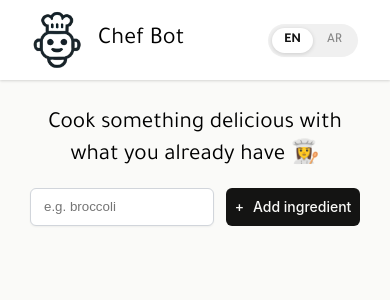
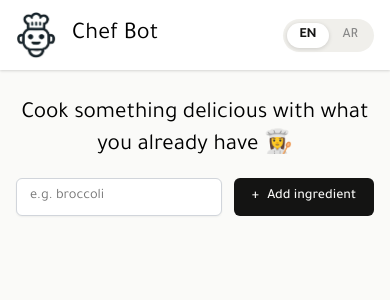
Before and after one commit to hagarSamy310/AI-ReacipeGenerator, a React (Vite) app: page / in a window 390 px wide. Shown: the top 300 px of the page. Built offline with nearby package versions, Linux system fonts and the light colour scheme; no server answers; what groq-sdk would draw is missing.

Commit message:
Refactor: cleaedn up App.jsx and reorganizde CSS

```diff
--- a/src/App.css
+++ b/src/App.css
@@ -1,48 +1,84 @@
 main {
-	padding: 30px 30px 10px;
+	padding: 30px 16px 10px;
 }
+
+@media (min-width: 480px) {
+	main {
+		padding: 30px 30px 10px;
+	}
+}
+
+/* Tagline */
 .tagline {
 	text-align: center;
 	padding-bottom: 1.1rem;
 	margin: 0;
-	font-size: clamp(1.2rem, 1.2rem + 1vw, 1.5rem );
+	font-size: var(--font-size-lg);
 }
-/* Add ingredients Form */
-form {
+
+/* Error message */
+.err-msg {
+	position: absolute;
+	opacity: 0;
+	background-color: var(--color-dark);
+	color: var(--color-white);
+	padding: 0.6rem 1rem;
+	display: flex;
+	justify-content: center;
+	align-items: center;
+	border-radius: var(--radius-md);
+	top: 10px;
+	left: 50%;
+	transform: translateX(-50%);
+	font-size: var(--font-size-sm);
+	white-space: nowrap;
+}
+
+.err-msg.visible {
+	opacity: 1;
+}
+
+/* --- Add Ingredient Form --- */
+.ingredient-form {
 	display: flex;
 	justify-content: center;
 	gap: 12px;
 	height: 38px;
 }
 
-form > input {
-	border-radius: 6px;
-	border: 1px solid #d1d5db;
+.ingredient-form input {
+	border-radius: var(--radius-sm);
+	border: 1px solid var(--color-border);
 	padding: 10px 13px;
-	box-shadow: 0px 1px 2px 0px rgba(0, 0, 0, 0.05);
+	box-shadow: var(--shadow-xs);
 	flex-grow: 1;
 	max-width: 400px;
-	min-width: 150px;
+	min-width: 120px;
+	font-family: var(--font-main);
+	font-size: var(--font-size-base);
 }
 
-form > button {
-	font-family: inter, sans-serif;
-	border-radius: 6px;
-	border: none;
-	background-color: #141413;
-	color: #fafaf8;
-	font-size: 0.875rem;
-	width: 150px;
+.ingredient-form button {
+	border-radius: var(--radius-sm);
+	background-color: var(--color-dark);
+	color: var(--color-off-white);
+	font-size: var(--font-size-sm);
+	width: 140px;
 	font-weight: 500;
-	cursor: pointer;
 	transition: background-color 0.2s ease-in-out;
 }
 
-form > button:hover {
-	background-color: #484747;
+@media (min-width: 480px) {
+	.ingredient-form button {
+		width: 150px;
+	}
 }
 
-form > button::before {
+.ingredient-form button:hover {
+	background-color: var(--color-dark-hover);
+}
+
+.ingredient-form button::before {
 	content: "+ ";
 	margin-right: 5px;
 }
--- a/src/App.jsx
+++ b/src/App.jsx
@@ -1,25 +1,44 @@
 import "./App.css";
+
+// Translations
 import { translations } from "./translations";
-import { Header } from "../src/components/Header/Header";
-import { Recipe } from "../src/components/Recipe/Recipe";
-import { IngredientsList } from "../src/components/IngredientsList/IngredientsList";
-import { getRecipesFromChefBot } from "../src/services/ai";
+
+// Components
+import { Header } from "./components/Header/Header";
+import { IngredientsList } from "./components/IngredientsList/IngredientsList";
+import { Recipe } from "./components/Recipe/Recipe";
+
+// Services
+import { getRecipesFromChefBot } from "./services/ai";
+
+// React
 import { useState, useEffect, useRef } from "react";
 
 export function App() {
+	// State
 	const [language, setLanguage] = useState("en");
 	const [ingredients, setIngredients] = useState([]);
+	const [errorMessage, setErrorMessage] = useState("");
 	const [recipe, setRecipe] = useState("");
 	const [isLoading, setIsLoading] = useState(false);
+
+	// Ref to scroll to recipe section when it appears
 	const recipeView = useRef(null);
 
+	// Handlers
 	function toggleLanguage() {
 		setLanguage((prevLang) => (prevLang === "en" ? "ar" : "en"));
 	}
+
 	function addIngredient(data) {
 		const newIngredient = data.get("ingredient");
-		if (!newIngredient.trim()) return;
-		setIngredients((prevIngredients) => [...prevIngredients, newIngredient]);
+		const trimmedInput = newIngredient.trim().toLowerCase();
+
+		// Reject empty or duplicate ingredients
+		if (!trimmedInput || ingredients.includes(trimmedInput)) {
+			setErrorMessage(translations[language].errorMessage);
+		} else
+			setIngredients((prevIngredients) => [...prevIngredients, trimmedInput]);
 	}
 
 	const getRecipe = async () => {
@@ -31,21 +50,41 @@ export function App() {
 		setRecipe(recommendedRecipe);
 		setIsLoading(false);
 	};
+
+	function reset() {
+		setIngredients([]);
+		setRecipe("");
+	}
+
+	//  Effects
+	// Auto-clear error message after 2 seconds
+	useEffect(() => {
+		if (!errorMessage) return;
+		const timer = setTimeout(() => setErrorMessage(""), 2000);
+
+		return () => clearTimeout(timer);
+	}, [errorMessage]);
+
+	// Scroll to recipe section whenever a new recipe is generated
 	useEffect(() => {
 		if (recipe.trim().length !== 0 && recipeView.current !== null)
 			recipeView.current.scrollIntoView({ behavior: "smooth" });
 	}, [recipe]);
 
-	function reset() {
-		setIngredients([]);
-		setRecipe("");
-	}
+	//  Render
 	return (
 		<>
 			<Header language={language} toggleLanguage={toggleLanguage}></Header>
 			<main dir={language === "ar" ? "rtl" : "ltr"}>
+				{/* Error message -- visible class controls opacity */}
+				<span className={`err-msg ${errorMessage ? "visible" : ""}`}>
+					{errorMessage}
+				</span>
+
 				<p className="tagline">{translations[language].tagline}</p>
-				<form action={addIngredient}>
+
+				{/* Add ingredient form */}
+				<form className="ingredient-form" action={addIngredient}>
 					<input
 						name="ingredient"
 						type="text"
@@ -54,6 +93,8 @@ export function App() {
 					/>
 					<button>{translations[language].addButton}</button>
 				</form>
+
+				{/* Show ingredients list */}
 				{ingredients.length > 0 ? (
 					<IngredientsList
 						ingredients={ingredients}
@@ -62,6 +103,8 @@ export function App() {
 						language={language}
 					/>
 				) : null}
+
+				{/* Show recipe section */}
 				{(recipe.trim().length !== 0 || isLoading) && (
 					<Recipe
 						recipe={recipe}
--- a/src/components/Header/Header.css
+++ b/src/components/Header/Header.css
@@ -2,28 +2,41 @@ header {
 	display: flex;
 	align-items: center;
 	gap: 16px;
+	height: 70px;
+	box-shadow: var(--shadow-sm);
+	background-color: var(--color-white);
+	padding: 0 1rem;
+}
+
+@media (min-width: 480px) {
+	header {
 		height: 80px;
-	box-shadow: 0px 1px 3px 0px rgba(0, 0, 0, 0.1),
-		0px 1px 2px 0px rgba(0, 0, 0, 0.06);
-	background-color: #fff;
 		padding: 0 2rem;
+	}
 }
 
 header > img {
+	width: 40px;
+}
+
+@media (min-width: 480px) {
+	header > img {
 		width: 50px;
+	}
 }
 
 header > h1 {
 	font-weight: 400;
 	white-space: nowrap;
-    font-size: clamp(1.5rem, 3vw, 2rem);
+	font-size: var(--font-size-xl);
 }
 
+/* Language toggle button */
 .lang-toggle {
 	display: flex;
 	align-items: center;
-    background-color: #f0f0f0;
-    border-radius: 20px;
+	background-color: var(--color-surface);
+	border-radius: var(--radius-full);
 	padding: 4px;
 	gap: 2px;
 	margin-left: auto;
@@ -32,15 +45,16 @@ header > h1 {
 .lang-toggle span {
 	padding: 4px 12px;
 	border-radius: 16px;
-    font-size: 0.85rem;
+	font-size: var(--font-size-sm);
 	font-weight: 500;
 	color: #888;
 	transition: all 0.3s ease;
 }
 
+/* Active language */
 .lang-toggle .active {
-    background-color: #fff;
-    color: #111;
+	background-color: var(--color-white);
+	color: var(--color-dark);
 	font-weight: 700;
-    box-shadow: 0 1px 4px rgba(0,0,0,0.15);
+	box-shadow: var(--shadow-toast);
 }
--- a/src/components/IngredientsList/IngredientsList.jsx
+++ b/src/components/IngredientsList/IngredientsList.jsx
@@ -3,16 +3,18 @@ import {translations} from "../../translations"
 
 
 export function IngredientsList({ ingredients, getRecipe, recipeRef, language}) {
-	const ingredientsList = ingredients.map((ingredient, i) => {
-		return <li key={i}>{ingredient}</li>;
+
+	const ingredientsList = ingredients.map((ingredient) => {
+		return <li key={crypto.randomUUID()}>{ingredient}</li>;
 	});
 
 	return (
-		<section>
+		<section className="ingredients-section">
 			<h2>{translations[language].ingredientsTitle}</h2>
 			<ul className="ingredients-list" aria-live="polite">
 				{ingredientsList}
 			</ul>
+			{/* Display CTA Get Recipe banner if ingredients >= 3 */}
 			{ingredients.length > 2 ? (
 				<div className="get-recipe-container" ref={recipeRef}>
 					<div>
--- a/src/components/Recipe/Recipe.css
+++ b/src/components/Recipe/Recipe.css
@@ -1,8 +1,8 @@
 .suggested-recipe-container {
 	padding: 1rem 0;
-	color: #475467;
+	color: var(--color-text-muted);
 	line-height: 28px;
-	font-size: 1.125rem;
+	font-size: var(--font-size-md);
 	font-weight: 400;
 	display: flex;
 	flex-direction: column;
@@ -13,22 +13,25 @@
 	margin-bottom: 8px;
 }
 
+/* Loading */
 .loading {
 	margin: 0;
 	font-weight: bold;
 }
 
+/* Reset / Start Over button */
 .reset-btn {
-	border-radius: 6px;
-	background: #d17557;
-	box-shadow: 0px 1px 2px 0px rgba(0, 0, 0, 0.05);
-	color: #fafaf8;
+	border-radius: var(--radius-sm);
+	background: var(--color-accent);
+	box-shadow: var(--shadow-xs);
+	color: var(--color-off-white);
 	padding: 6px 10px;
-	font-size: clamp(1rem, 1.2vw, 1.2rem);
+	font-size: var(--font-size-md);
 	transition: transform 0.2s ease-in-out;
 	width: max-content;
-	place-self: center;
+	align-self: center;
 }
+
 .reset-btn:hover {
-	transform: scale(1.1);
+	transform: scale(1.05);
 }
--- a/src/components/Recipe/Recipe.jsx
+++ b/src/components/Recipe/Recipe.jsx
@@ -11,7 +11,10 @@ export function Recipe({ recipe, isLoading, language, reset }) {
 				) : (
 					<>
 						<ReactMarkdown>{recipe}</ReactMarkdown>
-						<button className="reset-btn" onClick={reset}>{translations[language].resetButton}</button>
+						{/* Start Over button >> to reset eveything */}
+						<button className="reset-btn" onClick={reset}>
+							{translations[language].resetButton}
+						</button>
 					</>
 				)}
 			</article>
--- a/src/index.css
+++ b/src/index.css
@@ -1,17 +1,52 @@
+:root {
+	/* Colors */
+	--color-bg: #fafaf8;
+	--color-dark: #141413;
+	--color-dark-hover: #484747;
+	--color-accent: #d17557;
+	--color-surface: #f0efeb;
+	--color-text-muted: #475467;
+	--color-text-subtle: #6b7280;
+	--color-border: #d1d5db;
+	--color-white: #ffffff;
+	--color-off-white: #fafaf8;
+
+	/* Typography */
+	--font-main: "Tajawal", sans-serif;
+	--font-size-sm: 0.875rem;
+	--font-size-base: clamp(0.9rem, 1.5vw, 1.125rem);
+	--font-size-md: clamp(1rem, 1.2vw, 1.2rem);
+	--font-size-lg: clamp(1.2rem, 1.2rem + 1vw, 1.5rem);
+	--font-size-xl: clamp(1.5rem, 3vw, 2rem);
+
+	/* Spacing */
+	--radius-sm: 6px;
+	--radius-md: 8px;
+	--radius-full: 20px;
+
+	/* Shadows */
+	--shadow-xs: 0px 1px 2px 0px rgba(0, 0, 0, 0.05);
+	--shadow-sm:
+		0px 1px 3px 0px rgba(0, 0, 0, 0.1), 0px 1px 2px 0px rgba(0, 0, 0, 0.06);
+	--shadow-toast: 0 1px 4px rgba(0, 0, 0, 0.15);
+}
+
+/* Reset */
 * {
 	box-sizing: border-box;
 }
 
+/* Base */
 body {
 	margin: 0;
-	font-family: "Tajawal", sans-serif;
-	background-color: #fafaf8;
-	font-size: clamp(0.9rem, 1.5vw, 1.125rem);
+	font-family: var(--font-main);
+	background-color: var(--color-bg);
+	font-size: var(--font-size-base);
 }
 
 button {
 	white-space: nowrap;
 	cursor: pointer;
-	font-family: "Tajawal", sans-serif;
+	font-family: var(--font-main);
 	border: none;
 }
--- a/src/services/ai.js
+++ b/src/services/ai.js
@@ -20,7 +20,8 @@ const SYSTEM_PROMPT_AR = `
 
 const groq = new Groq({
 	apiKey: import.meta.env.VITE_GROQ_API_KEY,
-	dangerouslyAllowBrowser: true,
+	dangerouslyAllowBrowser: true /* used here because it's a client-side demo >>>
+  In production >> API calls should go through a backend to protect the API key!*/,
 });
 
 export async function getRecipesFromChefBot(ingredientsArr, language) {
@@ -42,6 +43,7 @@ export async function getRecipesFromChefBot(ingredientsArr, language) {
 			temperature: 0.7,
 			max_tokens: 1024,
 		});
+		// Adding a fallback message if the AI returns nothing
 		return (
 			completion.choices[0]?.message?.content ||
 			"No recipe available for provided ingredients!"
```
Also changed, not shown: src/components/IngredientsList/IngredientsList.css (+48 -39 lines), src/translations.js (+6 -4 lines). Lines whose indentation alone changed are shown as unchanged.
